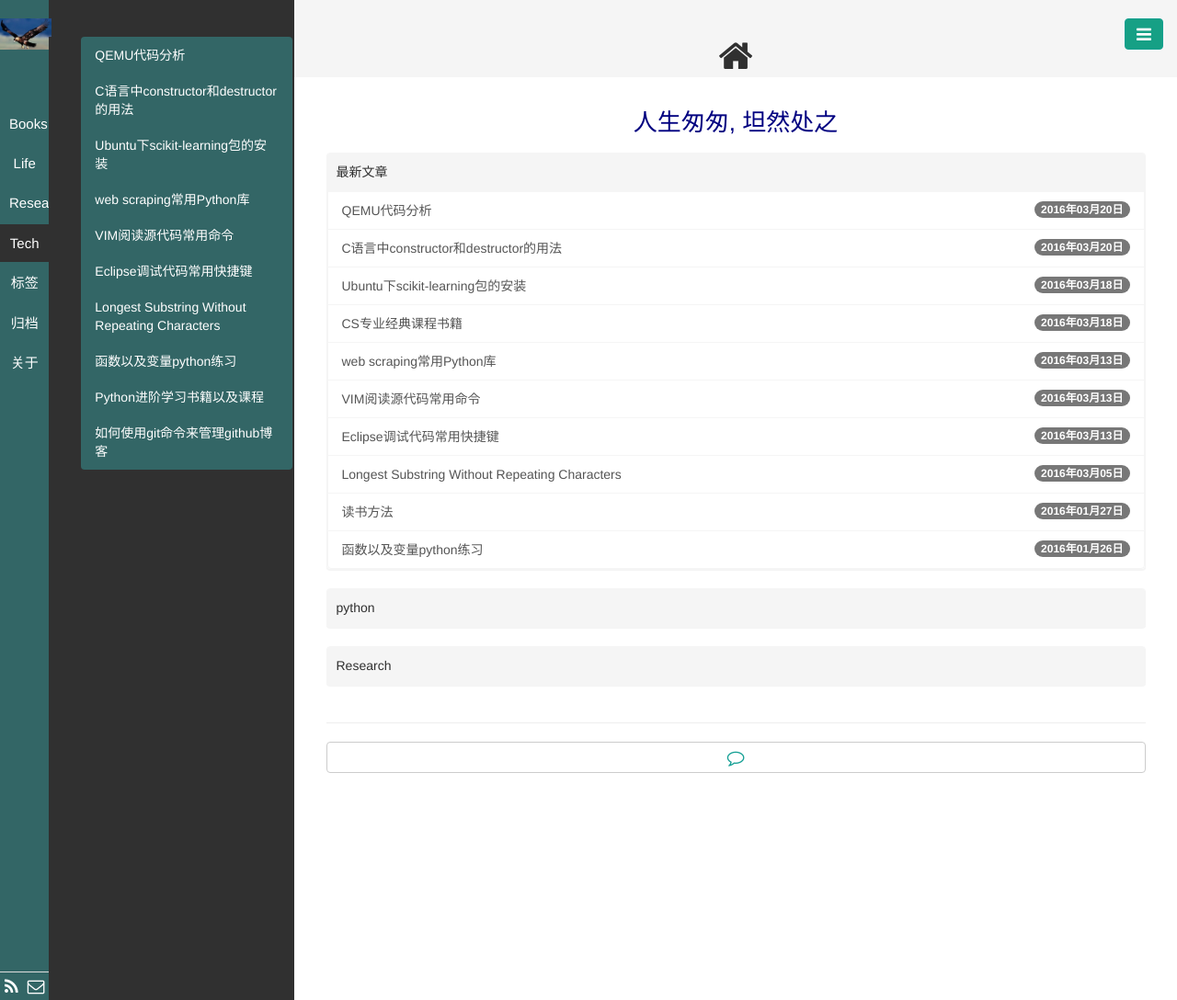
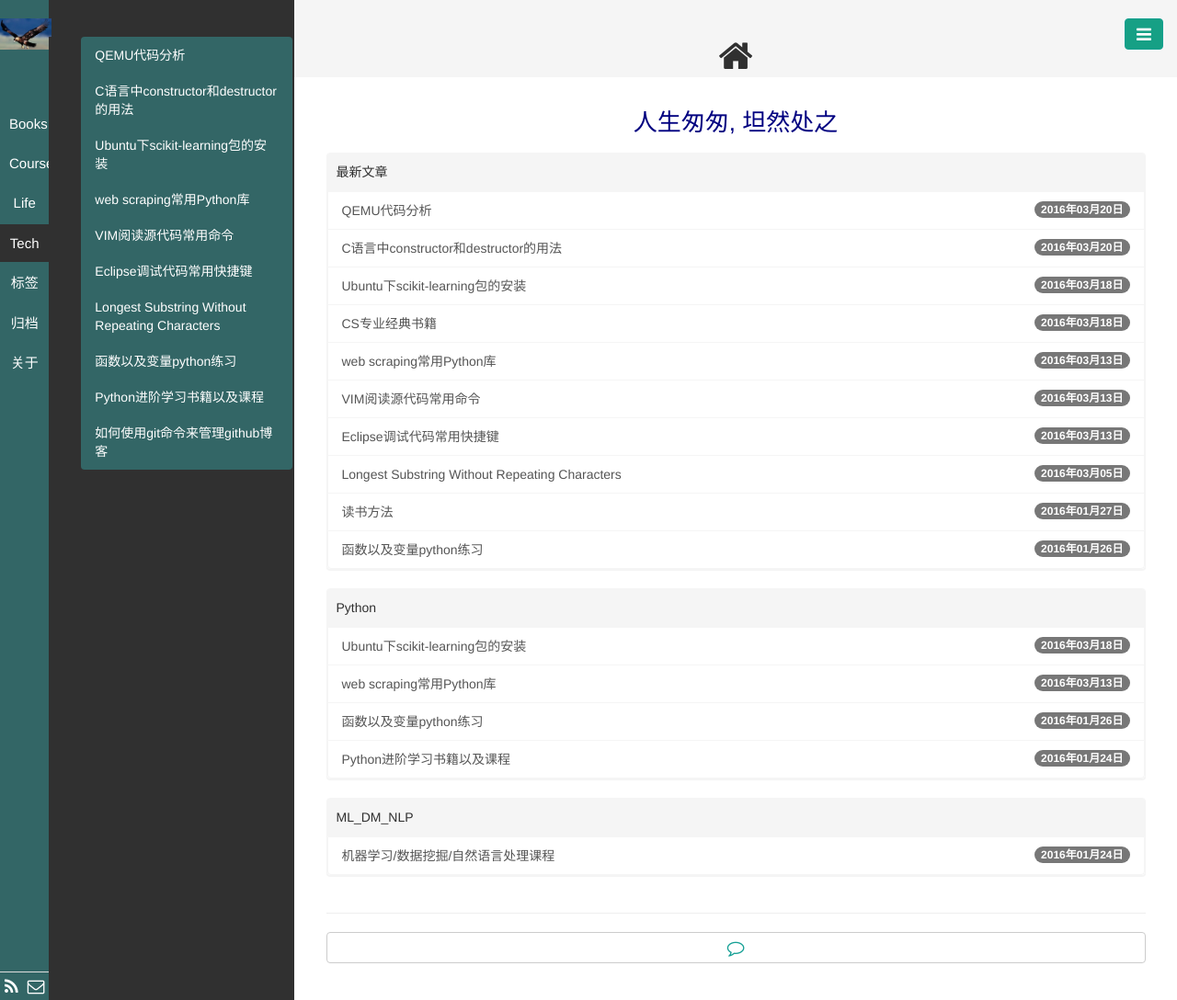
Before and after one commit to wuxiaoer/wuxiaoer.github.io, a Jekyll site: the page built from index.html, in a window 1280 px wide. Shown: the whole page at 92% size. Built offline with Jekyll 4.4.1, drawn with Linux system fonts in a browser that asks for light colours; Markdown is read by kramdown in place of the engine named in the settings; the list of posts is cut into pages by our own code.

Commit message:
modify the research to course

```diff
--- a/_config.yml
+++ b/_config.yml
@@ -36,8 +36,8 @@ active: Tech
 
 # 首页除了最新文章外显示分类
 cates:
-  - python
-  - Research
+  - Python
+  - ML_DM_NLP
 
 # 中文本地化
 locals:
--- a/_posts/Research/2016-01-24-machine-learning-course.md
+++ b/_posts/Course/2016-01-24-machine-learning-course.md
@@ -1,7 +1,7 @@
 ---
 layout: post
 title: 机器学习/数据挖掘/自然语言处理课程
-category: Research
+category: Course
 tags: ML_DM_NLP
 keywords: ML, DM, NLP
 description: 汇总机器学习，数据挖掘，自然语言处理，大数据相关课程
```
Also changed, not shown: _posts/Books/2016-03-18-CS-professional_Reading_Books.md (+1 -1 lines).
